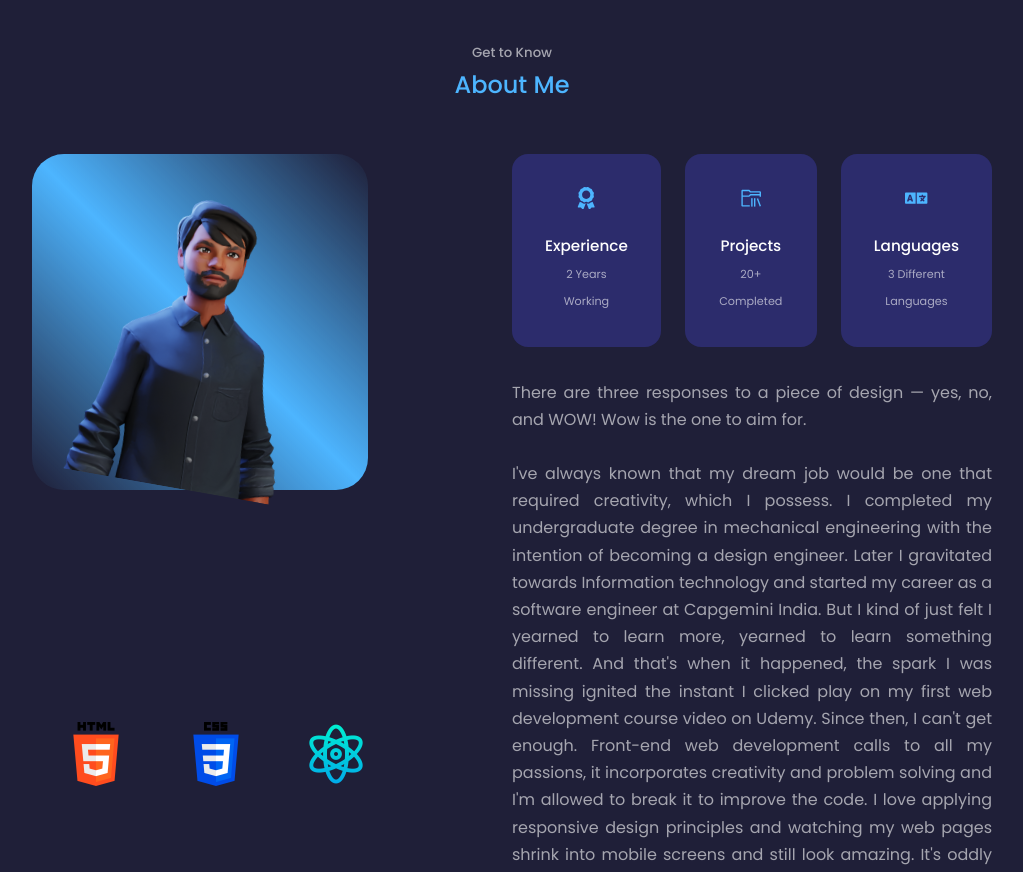
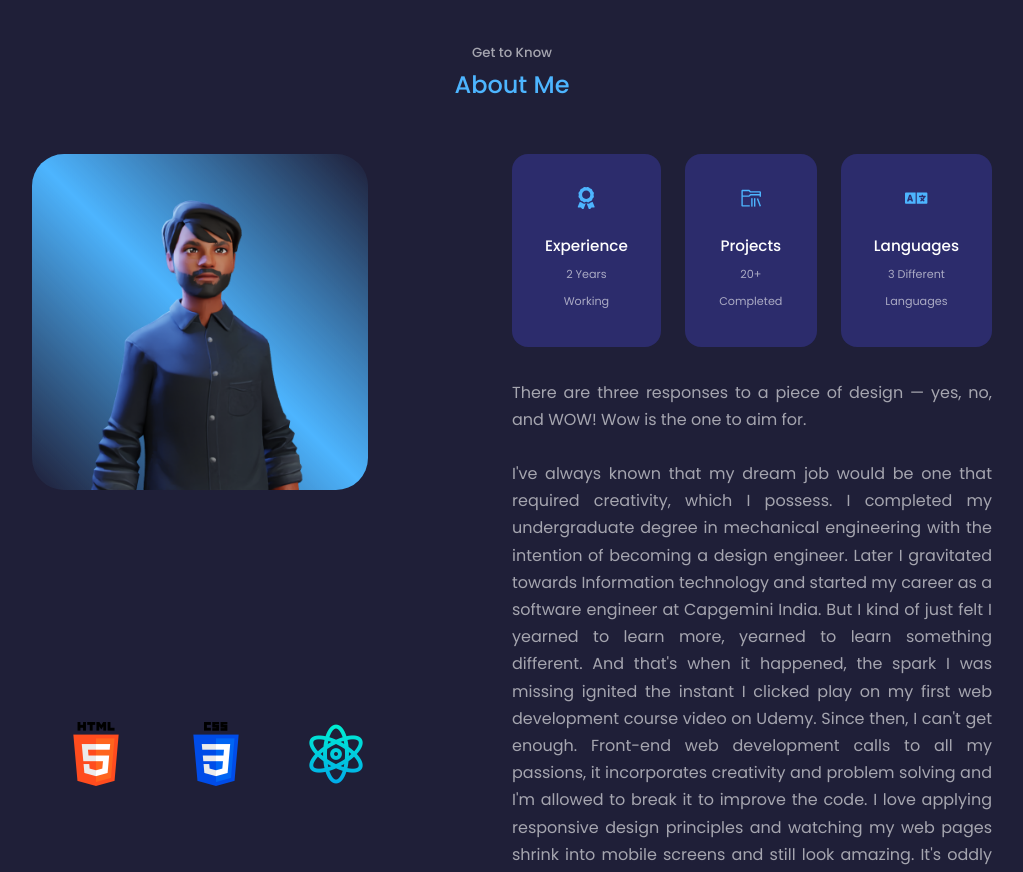
Before and after one commit to saisrujanpenta/Personal-Portfolio, a React (Create React App) app: page / in a window 1280 px wide. Shown: the part 940-1812 px from the top of the page, without its empty margins (128-1151 px from the left). Built offline with nearby package versions, Linux system fonts and the light colour scheme.

Commit message:
updated image

```diff
--- a/src/components/about/About.css
+++ b/src/components/about/About.css
@@ -20,13 +20,13 @@
 .about_me-image {
     border-radius: 2rem;
     overflow: hidden;
-    transform: rotate(10deg);
-    transition: var(--transition);
+    /* transform: rotate(10deg);
+    transition: var(--transition); */
 }
 
-.about_me-image:hover {
+/* .about_me-image:hover {
     transform: rotate(0);
-}
+} */
 
 .skills_icons {
     display: grid;
```
